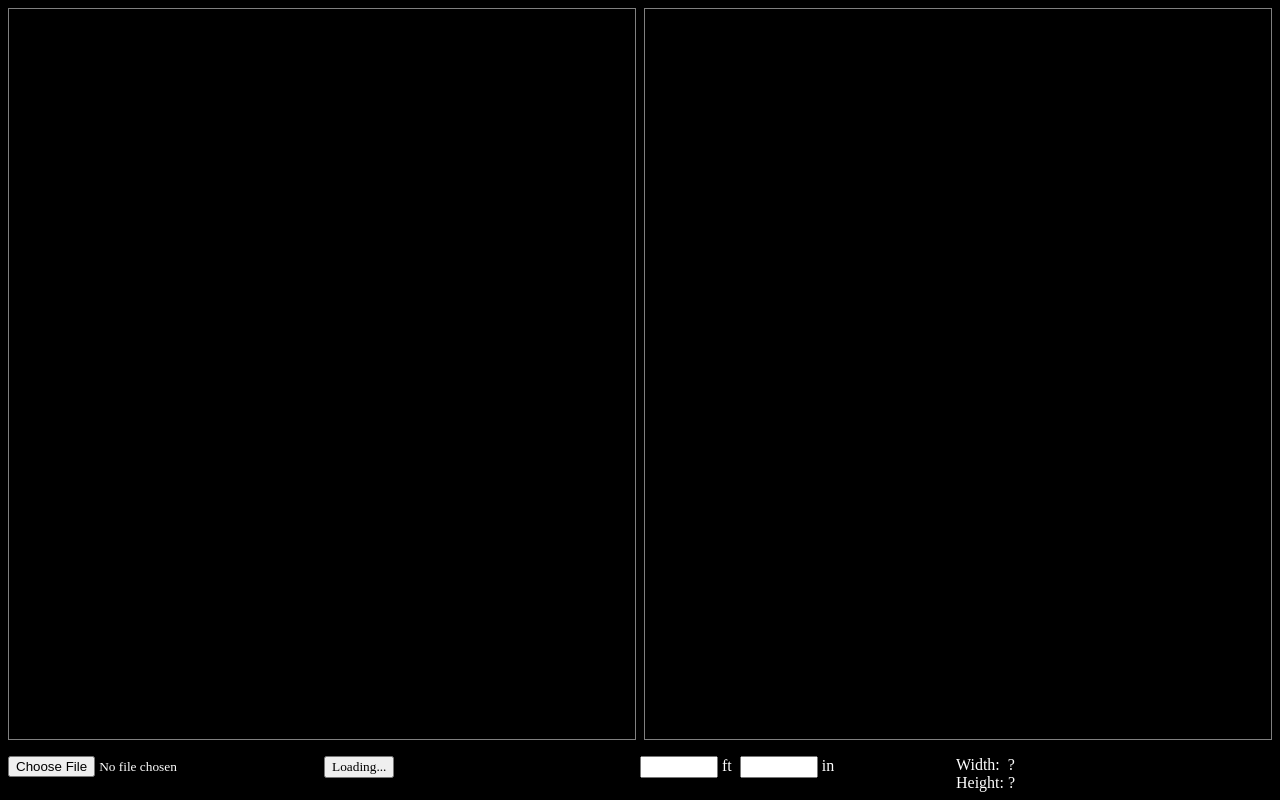
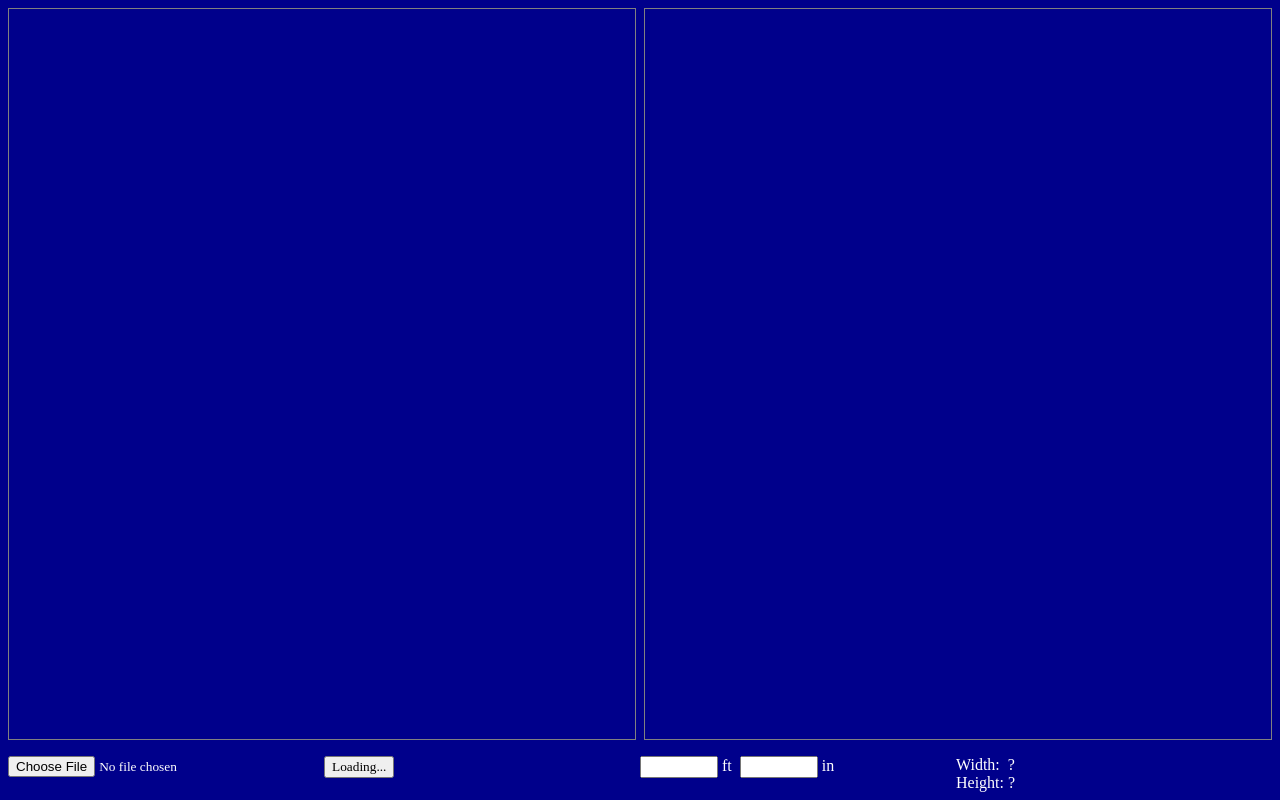
Before and after one commit to jacobflee/Image-Perspective-Cropper, a plain HTML site: page index.html in a window 1280 px wide. Drawn offline with Linux system fonts and the light colour scheme; a web font is replaced by a local one.

Commit message:
testing git cli

```diff
--- a/style.css
+++ b/style.css
@@ -5,7 +5,7 @@ body {
 
 body {
     margin: 0;
-    background-color: black;
+    background-color: darkblue;
     color: white;
     font-family: "Fragment Mono";
     display: flex;
```
Also changed, not shown: index.html (line endings or trailing spaces).
